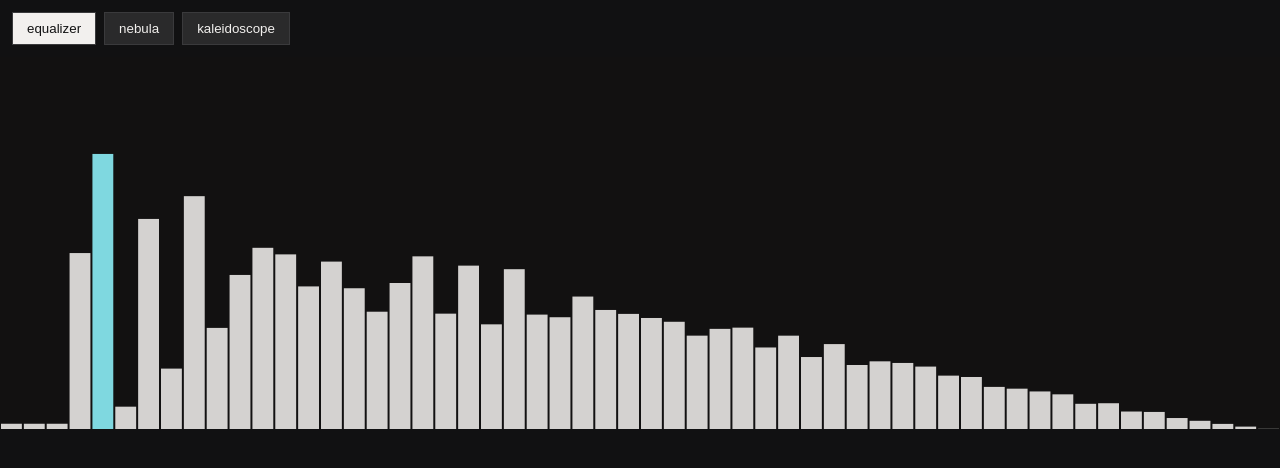
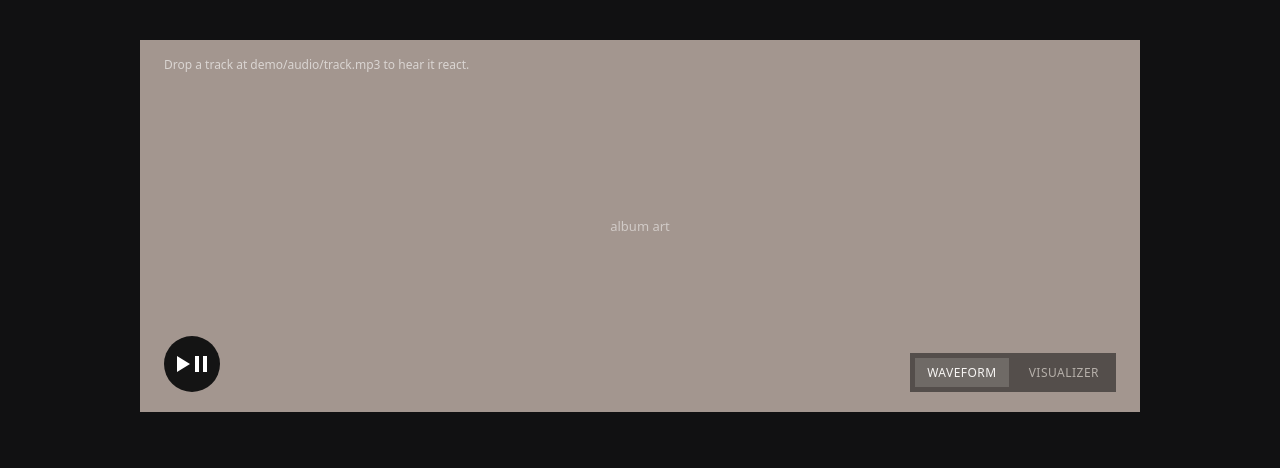
Before and after one commit to Alex-stok/concept-visualizer, a website with bundled scripts: page demo/index.html in a window 1280 px wide. Built offline with nearby package versions, Linux system fonts and the light colour scheme.

Commit message:
feat: real demo integration (real audio, hero chrome, WAVEFORM/VISUALIZER toggle)

```diff
--- a/demo/index.html
+++ b/demo/index.html
@@ -2,18 +2,59 @@
 <html lang="en">
 <head>
 <meta charset="utf-8" />
-<title>Visualizer renderer preview</title>
+<meta name="viewport" content="width=device-width, initial-scale=1" />
+<title>av-visualizer demo</title>
 <style>
   body { margin: 0; background: #111112; color: #f2f0ee; font-family: system-ui, sans-serif; }
-  #controls { display: flex; gap: 8px; padding: 12px; }
-  button { background: #2a2a2b; color: #f2f0ee; border: 1px solid #3a3a3c; padding: 8px 14px; cursor: pointer; }
-  button[aria-pressed="true"] { background: #f2f0ee; color: #111112; }
-  canvas { display: block; width: 100%; height: 372px; background: #121111; }
+  .hero {
+    position: relative; width: min(100%, 1000px); height: 372px; margin: 40px auto;
+    background: #a3968f; overflow: hidden;
+  }
+  av-visualizer { position: absolute; inset: 0; }
+  .controls {
+    position: absolute; left: 24px; bottom: 20px; display: flex; align-items: center; gap: 14px;
+  }
+  .play {
+    width: 56px; height: 56px; border-radius: 50%; background: #141414;
+    display: flex; align-items: center; justify-content: center; cursor: pointer; border: none;
+  }
+  .play svg { fill: #fff; }
+  .mode-toggle {
+    position: absolute; right: 24px; bottom: 20px;
+    display: flex; gap: 8px; background: rgba(20,20,20,0.55); padding: 5px;
+  }
+  .mode-toggle button {
+    font: 500 12px system-ui, sans-serif; letter-spacing: 0.04em;
+    padding: 6px 12px; cursor: pointer; color: #b6b0aa; background: transparent; border: none;
+  }
+  .mode-toggle button[aria-pressed="true"] { color: #f7f5f3; background: rgba(247,245,243,0.16); }
+  .art-placeholder {
+    position: absolute; inset: 0; display: flex; align-items: center; justify-content: center;
+    color: rgba(255,255,255,0.5); font-size: 13px;
+  }
+  .notice {
+    position: absolute; top: 16px; left: 24px; right: 24px; font-size: 12px;
+    color: rgba(255,255,255,0.6);
+  }
 </style>
 </head>
 <body>
-  <div id="controls"></div>
-  <canvas id="canvas"></canvas>
+  <div class="hero" id="hero">
+    <div class="art-placeholder" id="artPlaceholder">album art</div>
+    <av-visualizer id="viz" style-name="equalizer" accent="#7fd8e0"></av-visualizer>
+    <div class="notice" id="notice" hidden>Drop a track at demo/audio/track.mp3 to hear it react.</div>
+    <div class="controls">
+      <button class="play" id="playBtn" aria-label="Play">
+        <svg id="playIcon" width="18" height="18" viewBox="0 0 18 18"><polygon points="3,1 16,9 3,17"/></svg>
+        <svg id="pauseIcon" width="18" height="18" viewBox="0 0 18 18" hidden><rect x="3" y="1" width="4" height="16"/><rect x="11" y="1" width="4" height="16"/></svg>
+      </button>
+    </div>
+    <div class="mode-toggle">
+      <button id="waveBtn" aria-pressed="true">WAVEFORM</button>
+      <button id="vizBtn" aria-pressed="false">VISUALIZER</button>
+    </div>
+  </div>
+  <audio id="audio" src="./audio/track.mp3" preload="auto"></audio>
   <script type="module" src="./main.js"></script>
 </body>
 </html>
--- a/demo/main.js
+++ b/demo/main.js
@@ -1,74 +1,57 @@
 // demo/main.js
 //
-// DEV-ONLY renderer preview harness: drives each renderer with a synthetic
-// (sine-wave) bass/mid/treble signal so renderers can be visually verified
-// without a real audio file or the full <av-visualizer> element. Task 7
-// ("Real demo integration") replaces this file's synthetic driver with the
-// real AudioEngine wired to an actual <audio> element.
-import { EqualizerRenderer } from '../src/visualizers/equalizer.js';
-import { NebulaRenderer } from '../src/visualizers/nebula.js';
-import { KaleidoscopeRenderer } from '../src/visualizers/kaleidoscope.js';
+// Wires the real <av-visualizer> element to a real <audio> element and
+// builds the outer WAVEFORM/VISUALIZER toggle chrome — the part a host
+// page owns, not the component. This is the proof that the component
+// works end to end against real playback.
+import '../src/av-visualizer.js';
 
-const canvas = document.getElementById('canvas');
-const ctx = canvas.getContext('2d');
-const controls = document.getElementById('controls');
+const audio = document.getElementById('audio');
+const viz = document.getElementById('viz');
+const artPlaceholder = document.getElementById('artPlaceholder');
+const notice = document.getElementById('notice');
+const playBtn = document.getElementById('playBtn');
+const playIcon = document.getElementById('playIcon');
+const pauseIcon = document.getElementById('pauseIcon');
+const waveBtn = document.getElementById('waveBtn');
+const vizBtn = document.getElementById('vizBtn');
 
-function resizeCanvas() {
-  const dpr = window.devicePixelRatio || 1;
-  canvas.width = Math.round(canvas.clientWidth * dpr);
-  canvas.height = Math.round(canvas.clientHeight * dpr);
-  ctx.setTransform(dpr, 0, 0, dpr, 0, 0);
+viz.mediaElement = audio;
+
+audio.addEventListener('error', () => {
+  notice.hidden = false;
+});
+
+playBtn.addEventListener('click', () => {
+  if (audio.paused) {
+    audio.play().catch(() => {}); // ignore: no file provided yet
+    viz.activate();
+  } else {
+    audio.pause();
+  }
+});
+
+audio.addEventListener('play', () => {
+  playIcon.hidden = true;
+  pauseIcon.hidden = false;
+});
+audio.addEventListener('pause', () => {
+  playIcon.hidden = false;
+  pauseIcon.hidden = true;
+});
+
+function showWaveform() {
+  artPlaceholder.style.display = '';
+  viz.style.display = 'none';
+  waveBtn.setAttribute('aria-pressed', 'true');
+  vizBtn.setAttribute('aria-pressed', 'false');
 }
-window.addEventListener('resize', resizeCanvas);
-resizeCanvas();
-
-const renderers = {
-  equalizer: new EqualizerRenderer({ accent: '#7fd8e0' }),
-  nebula: new NebulaRenderer({ accent: '#7fd8e0' }),
-  kaleidoscope: new KaleidoscopeRenderer({ accent: '#7fd8e0' }),
-};
-
-let current = 'equalizer';
-
-function makeButton(name) {
-  const btn = document.createElement('button');
-  btn.textContent = name;
-  btn.setAttribute('aria-pressed', String(name === current));
-  btn.addEventListener('click', () => {
-    current = name;
-    for (const b of controls.children) b.setAttribute('aria-pressed', String(b === btn));
-  });
-  return btn;
+function showVisualizer() {
+  artPlaceholder.style.display = 'none';
+  viz.style.display = '';
+  waveBtn.setAttribute('aria-pressed', 'false');
+  vizBtn.setAttribute('aria-pressed', 'true');
 }
-for (const name of Object.keys(renderers)) controls.appendChild(makeButton(name));
-
-// Synthetic band generator: smooth, plausible-looking sine-driven bass/mid/treble.
-function syntheticBands(t) {
-  return {
-    bass: 0.5 + 0.5 * Math.sin(t * 2.1),
-    mid: 0.5 + 0.5 * Math.sin(t * 3.7 + 1),
-    treble: 0.5 + 0.5 * Math.sin(t * 5.3 + 2),
-    spectrum: syntheticSpectrum(t),
-  };
-}
-
-function syntheticSpectrum(t) {
-  const bins = new Uint8Array(512);
-  for (let i = 0; i < bins.length; i++) {
-    const f = i / bins.length;
-    const shelf = Math.pow(1 - f, 1.4); // more energy at low bins, like real music
-    const wob = 0.5 + 0.5 * Math.sin(t * (1.5 + i * 0.05) + i);
-    bins[i] = Math.max(0, Math.min(255, shelf * wob * 255));
-  }
-  return bins;
-}
-
-let last = performance.now();
-function loop(now) {
-  const dt = Math.min(0.05, (now - last) / 1000);
-  last = now;
-  const bands = syntheticBands(now / 1000);
-  renderers[current].render(ctx, bands, dt);
-  requestAnimationFrame(loop);
-}
-requestAnimationFrame(loop);
+waveBtn.addEventListener('click', showWaveform);
+vizBtn.addEventListener('click', showVisualizer);
+showWaveform();
```
Also changed, not shown: demo/audio/README.md (added).
